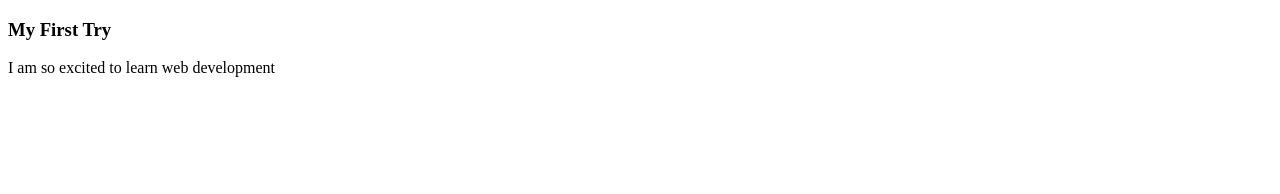
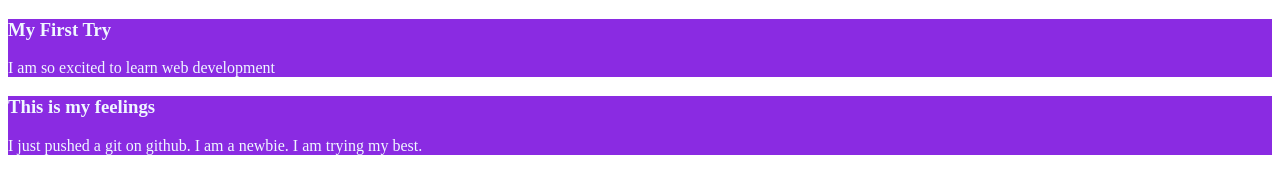
Before and after one commit to alrakib1/my-first-repo, a plain HTML site: page index.html in a window 1280 px wide. Drawn offline with Linux system fonts and the light colour scheme.

Commit message:
added css

```diff
--- a/index.html
+++ b/index.html
@@ -4,11 +4,17 @@
     <meta charset="UTF-8">
     <meta name="viewport" content="width=device-width, initial-scale=1.0">
     <title>My first github repo</title>
+    <link rel="stylesheet" href="styles/styles.css">
 </head>
 <body>
     <div>
         <h3>My First Try</h3>
         <p>I am so excited to learn web development</p>
     </div>
+    <div>
+        <h3>This is my feelings</h3>
+            <p>I just pushed a git on github. I am a newbie. I am trying my best.
+            </p>
+    </div>
 </body>
 </html>
--- /dev/null
+++ b/styles/styles.css
@@ -0,0 +1,4 @@
+div{
+    background-color: blueviolet;
+    color: aliceblue;
+}
```
